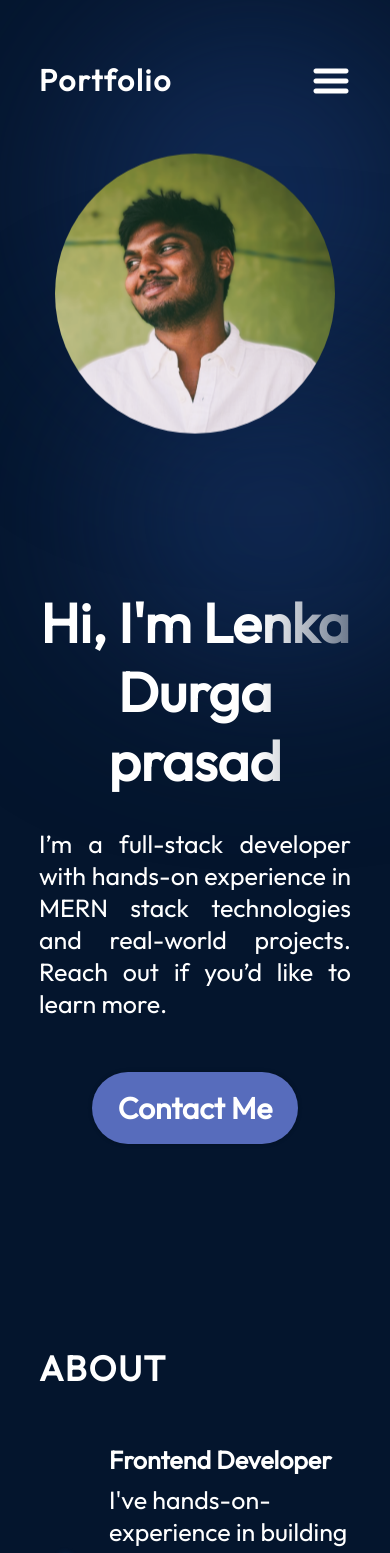
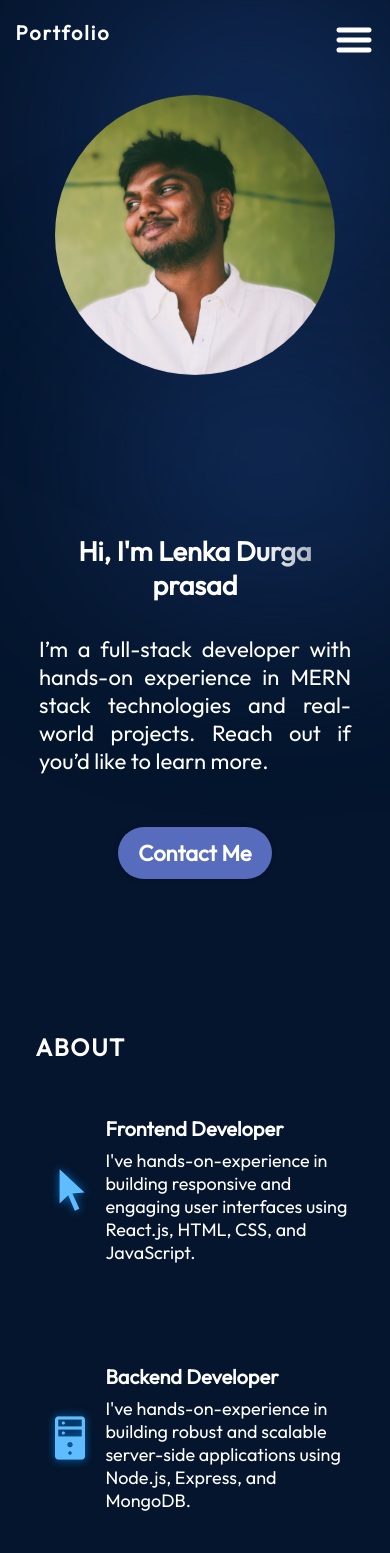
Before and after one commit to prasadlenka9/react-portfolio, a React (Vite) app: page / in a window 390 px wide. Shown: the top 1553 px of the page. Built offline with nearby package versions, Linux system fonts and the light colour scheme.

Commit message:
done few style changes for the mobile width screens

```diff
--- a/src/components/About/About.module.css
+++ b/src/components/About/About.module.css
@@ -72,8 +72,12 @@
 @media screen and (max-width: 830px) {
     .container {
         background: transparent;
-        padding-left: 0;
-        padding-right: 0;
+        padding-left: 12px;
+        padding-right: 12px;
+        padding-top: 24px;
+        padding-bottom: 24px;
+        margin-left: 6%;
+        margin-right: 6%;
     }
 
     .content {
@@ -93,6 +97,18 @@
         padding-right: 0;
     }
 
+    .title {
+        font-size: 24px;
+    }
+
+    .aboutItem h3 {
+        font-size: 20px;
+    }
+
+    .aboutItem p {
+        font-size: 18px;
+    }
+
 
 
 }
--- a/src/components/Contact/Contact.module.css
+++ b/src/components/Contact/Contact.module.css
@@ -51,25 +51,25 @@
         flex-direction: column;
         align-items: center;
         text-align: center;
-        padding: 40px 5%;
-        gap: 40px;
+        padding: 24px 6%;
+        gap: 28px;
     }
 
     .text h2 {
-        font-size: 50px;
+        font-size: 36px;
     }
 
     .text p {
-        font-size: 25px;
+        font-size: 18px;
     }
 
     .links {
         align-items: center;
-        gap: 20px;
+        gap: 16px;
     }
 
     .link a {
-        font-size: 20px;
+        font-size: 18px;
     }
 
 }
--- a/src/components/Hero/Hero.module.css
+++ b/src/components/Hero/Hero.module.css
@@ -248,4 +248,17 @@
         width: 280px;
         margin-bottom: 40px;
     }
+
+    .title {
+        font-size: 27px;
+    }
+
+    .description {
+        font-size: 22px;
+    }
+
+    .contactBtn {
+        font-size: 22px;
+        padding: 12px 20px;
+    }
 }
--- a/src/components/Navbar/Navbar.module.css
+++ b/src/components/Navbar/Navbar.module.css
@@ -43,6 +43,8 @@
     .navbar {
         flex-direction: column;
         align-items: flex-start;
+        padding-top: 20px;
+        margin: 0 4%;
     }
 
     .menu {
@@ -58,6 +60,11 @@
     .menuBtn {
         display: block;
         cursor: pointer;
+    }
+
+    .title {
+        font-size: 20px;
+        font-weight: 600;
     }
 
     .menuItems {
@@ -76,6 +83,10 @@
         box-shadow: 0 0 4px 0 rgba(0, 0, 0, 0.25);
     }
 
+    .menuItems a {
+        font-size: 18px;
+    }
+
     .menuOpen {
         display: flex;
         z-index: 1;
--- a/src/components/Projects/ProjectCard.module.css
+++ b/src/components/Projects/ProjectCard.module.css
@@ -59,3 +59,18 @@
     background: var(--color-primary);
     padding: 1px 22px;
 }
+
+@media screen and (max-width: 830px) {
+    .container {
+        padding: 8px 12px;
+        max-width: 100%;
+    }
+
+    .title { font-size: 20px; }
+    .description { font-size: 16px; }
+    .skill { font-size: 14px; padding: 4px 12px; }
+    .skillImage {
+        width: auto;
+    }
+    .link { font-size: 18px; padding: 4px 12px; }
+}
--- a/src/components/Projects/Projects.module.css
+++ b/src/components/Projects/Projects.module.css
@@ -25,3 +25,19 @@
     gap: 50px;
     width: 100%;
 }
+
+@media screen and (max-width: 830px) {
+    .container {
+        margin-left: 6%;
+        margin-right: 6%;
+        margin-top: 42px;
+    }
+
+    .title {
+        font-size: 28px;
+    }
+
+    .projects {
+        gap: 24px;
+    }
+}
--- a/src/components/Skills/Skills.module.css
+++ b/src/components/Skills/Skills.module.css
@@ -65,7 +65,25 @@
 
     .skills {
         width: 100%;
-        flex-direction: row;
-        justify-content: center;
+        display: grid;
+        grid-template-columns: repeat(3, minmax(0, 1fr));
+        gap: 18px;
+        justify-items: center;
     }
+
+    .title { font-size: 28px; }
+
+    .skill {
+        width: 100%;
+        max-width: 140px;
+    }
+
+    .skillImageContainer {
+        width: 80px;
+        height: 80px;
+    }
+
+    .skillImageContainer img { width: 48px; }
+
+    .skill p { font-size: 16px; }
 }
```
